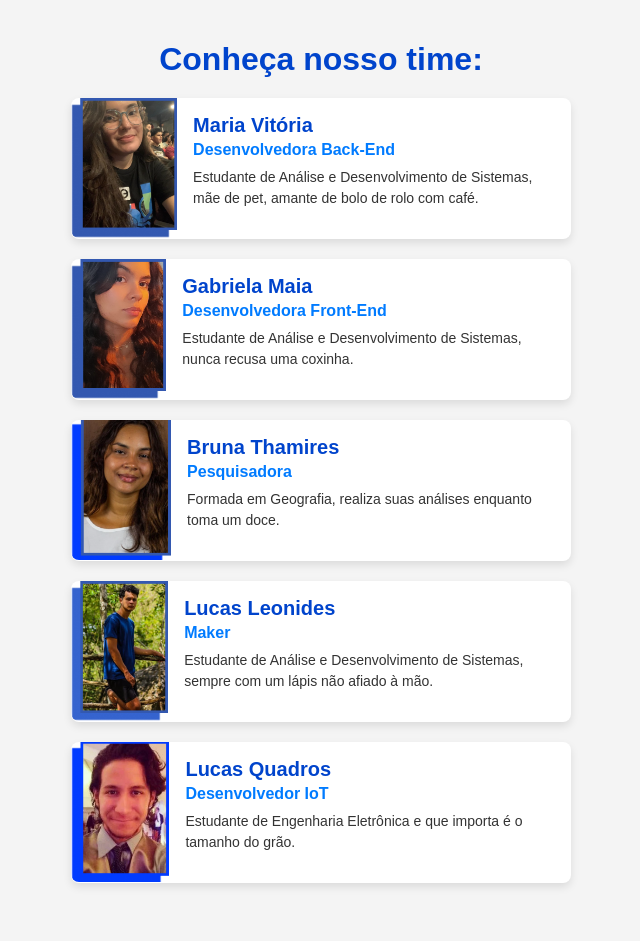
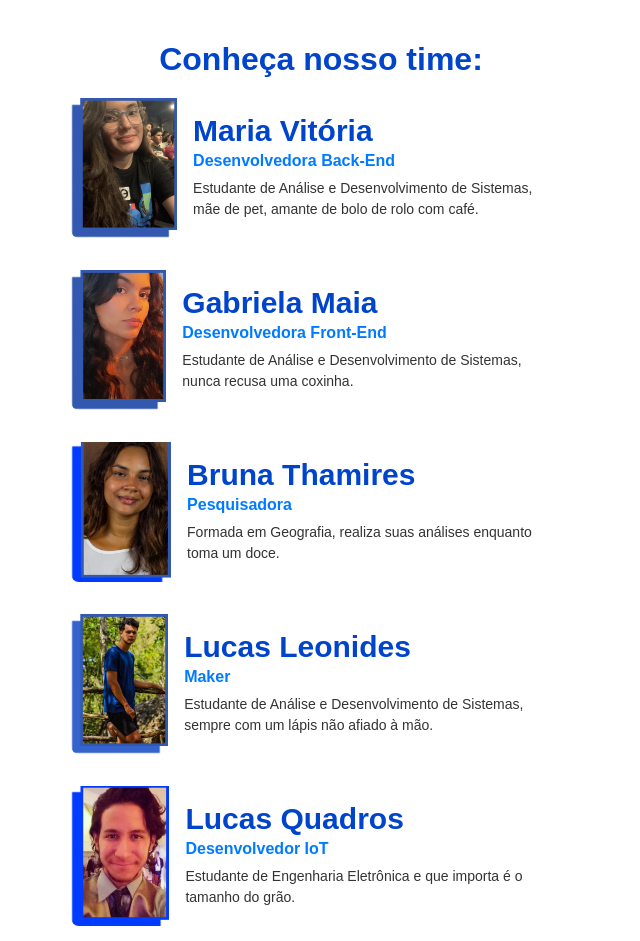
Before and after one commit to gabrielamaiia01/EfeitoOndas-Ih-alagou, a plain HTML site: page Cards-Membros-Test/index.html in a window 1280 px wide. Shown: the whole page, without its empty margins (319-959 px from the left). Before the commit the page ends 903 px from the top, so only its background shows below. Drawn offline with Linux system fonts and the light colour scheme.

Commit message:
alteraçao no cards dos membros

```diff
--- a/Cards-Membros-Test/index.html
+++ b/Cards-Membros-Test/index.html
@@ -13,8 +13,10 @@
       <img src="Img/Maria Vitória.png" alt="Maria Vitória">
       <div class="info">
         <h2>Maria Vitória</h2>
+        <div class="color">
         <h3>Desenvolvedora Back-End</h3>
         <p>Estudante de Análise e Desenvolvimento de Sistemas, mãe de pet, amante de bolo de rolo com café.</p>
+      </div>
       </div>
     </div>
     <div class="card">
--- a/Cards-Membros-Test/style.css
+++ b/Cards-Membros-Test/style.css
@@ -1,6 +1,6 @@
 body {
   font-family: Arial, sans-serif;
-  background-color: #f4f4f4;
+  background-color: #fff;
   color: #333;
   margin: 0;
   padding: 0;
@@ -13,6 +13,7 @@ body {
 h1 {
   color: #0044cc;
   margin-bottom: 20px;
+
 }
 
 .team {
@@ -27,8 +28,8 @@ h1 {
 .card {
   display: flex;
   background-color: #fff;
-  border-radius: 8px;
-  box-shadow: 0 4px 8px rgba(0, 0, 0, 0.1);
+  /*border-radius: 8px;
+  box-shadow: 0 4px 8px rgba(0, 0, 0, 0.1);*/
   overflow: hidden;
 }
 
@@ -46,13 +47,14 @@ h1 {
 .info h2 {
   color: #0044cc;
   margin: 0;
-  font-size: 20px;
+  font-size: 30px;
 }
 
 .info h3 {
   color: #007bff;
   margin: 4px 0;
   font-size: 16px;
+  text-align: left;
 }
 
 .info p {
@@ -60,4 +62,5 @@ h1 {
   font-size: 14px;
   margin-top: 8px;
   line-height: 1.5;
+  text-align: left;
 }
```
Also changed, not shown: Página Principal/index.html (+2 -2 lines).
